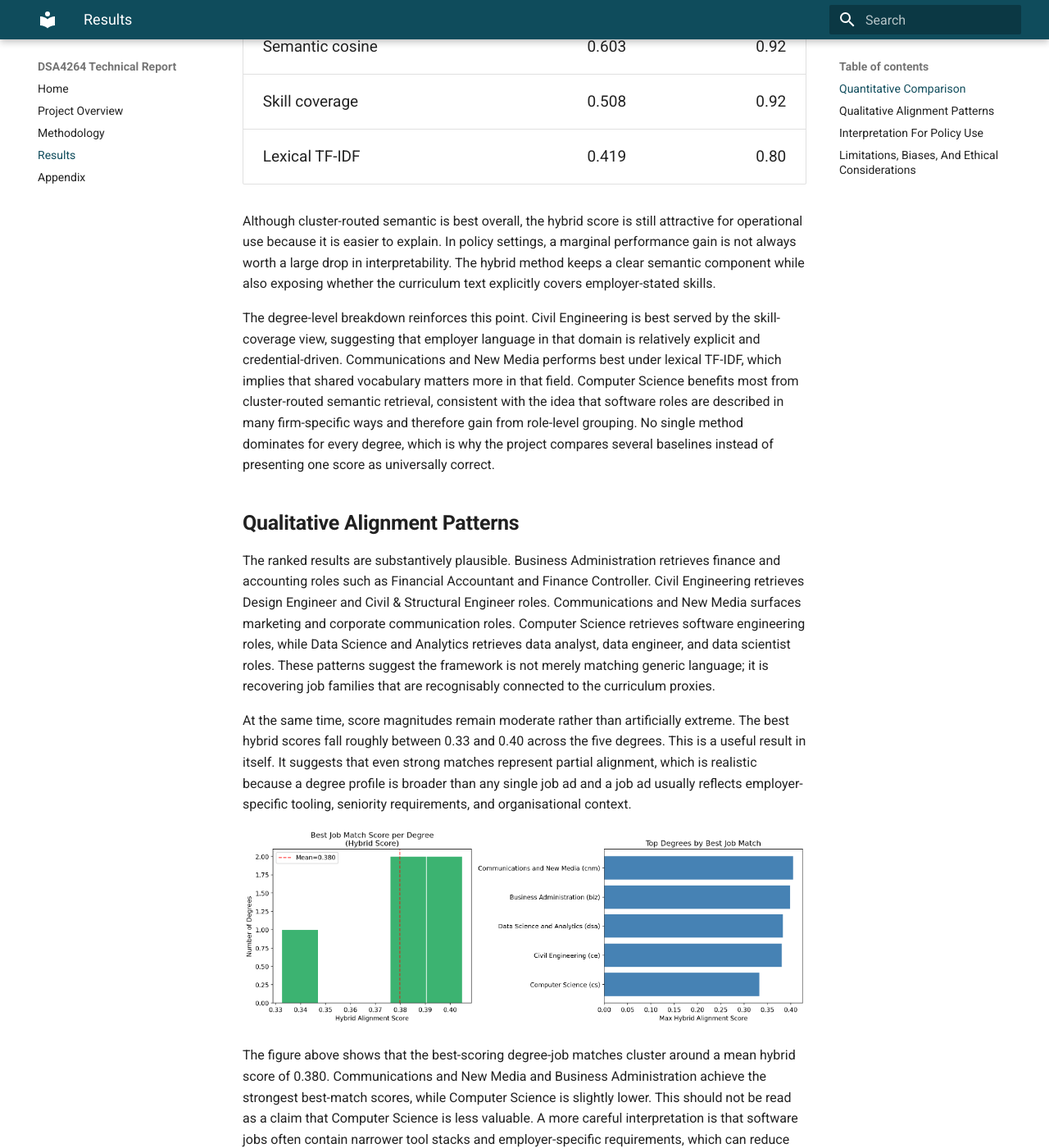
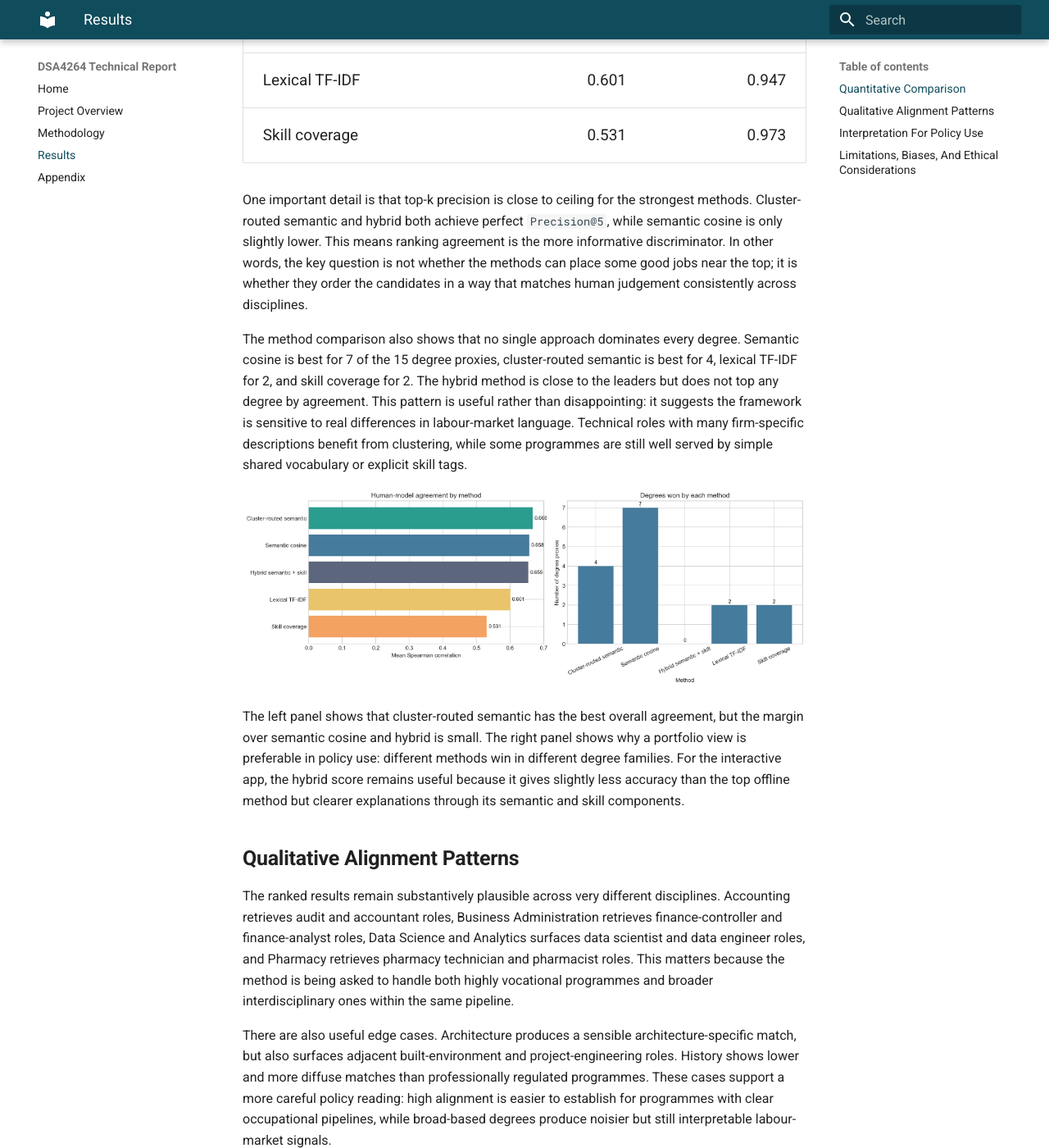
Before and after one commit to marcussyeo/DSA4264-Text-Group-3, an MkDocs documentation site: the page built from docs/results.md, in a window 1280 px wide and 1400 px high, scrolled down 695 px. Shown: the whole window at 82% size. Built offline with MkDocs 1.6.1 and Material for MkDocs 9.7.7, drawn with Linux system fonts in a browser that asks for light colours; some of the changed text lies outside the part shown.

Commit message:
update report

```diff
--- a/docs/results.md
+++ b/docs/results.md
@@ -2,33 +2,36 @@
 
 ## Quantitative Comparison
 
-The main finding is that richer retrieval methods outperform simple lexical matching, but the improvement is not uniform across all degrees. On the 190-pair gold set, cluster-routed semantic retrieval achieves the highest mean human-model agreement at 0.620, narrowly ahead of the hybrid semantic-plus-skill method at 0.615 and the plain semantic baseline at 0.603. Lexical TF-IDF is clearly the weakest overall method. This shows that curriculum-job alignment cannot be reduced to keyword overlap alone; semantic representation is needed to capture paraphrase, adjacent terminology, and broader role framing.
+The latest evaluation is broader and stronger than the earlier report draft. It now covers 15 degree proxies and 616 labelled degree-job pairs. On this benchmark, cluster-routed semantic retrieval achieves the best overall human-model agreement at 0.668, followed by semantic cosine at 0.658 and the hybrid semantic-plus-skill method at 0.655. Lexical TF-IDF remains the weakest overall method, but it is still competitive in some domains, which shows that domain vocabulary continues to matter even after stronger semantic models are introduced.
 
 | Method | Mean human-model agreement | Mean Precision@5 |
 | --- | ---: | ---: |
-| Cluster-routed semantic | 0.620 | 1.00 |
-| Hybrid semantic + skill | 0.615 | 1.00 |
-| Semantic cosine | 0.603 | 0.92 |
-| Skill coverage | 0.508 | 0.92 |
-| Lexical TF-IDF | 0.419 | 0.80 |
+| Cluster-routed semantic | 0.668 | 1.00 |
+| Semantic cosine | 0.658 | 0.973 |
+| Hybrid semantic + skill | 0.655 | 1.00 |
+| Lexical TF-IDF | 0.601 | 0.947 |
+| Skill coverage | 0.531 | 0.973 |
 
-Although cluster-routed semantic is best overall, the hybrid score is still attractive for operational use because it is easier to explain. In policy settings, a marginal performance gain is not always worth a large drop in interpretability. The hybrid method keeps a clear semantic component while also exposing whether the curriculum text explicitly covers employer-stated skills.
+One important detail is that top-k precision is close to ceiling for the strongest methods. Cluster-routed semantic and hybrid both achieve perfect `Precision@5`, while semantic cosine is only slightly lower. This means ranking agreement is the more informative discriminator. In other words, the key question is not whether the methods can place some good jobs near the top; it is whether they order the candidates in a way that matches human judgement consistently across disciplines.
 
-The degree-level breakdown reinforces this point. Civil Engineering is best served by the skill-coverage view, suggesting that employer language in that domain is relatively explicit and credential-driven. Communications and New Media performs best under lexical TF-IDF, which implies that shared vocabulary matters more in that field. Computer Science benefits most from cluster-routed semantic retrieval, consistent with the idea that software roles are described in many firm-specific ways and therefore gain from role-level grouping. No single method dominates for every degree, which is why the project compares several baselines instead of presenting one score as universally correct.
+The method comparison also shows that no single approach dominates every degree. Semantic cosine is best for 7 of the 15 degree proxies, cluster-routed semantic is best for 4, lexical TF-IDF for 2, and skill coverage for 2. The hybrid method is close to the leaders but does not top any degree by agreement. This pattern is useful rather than disappointing: it suggests the framework is sensitive to real differences in labour-market language. Technical roles with many firm-specific descriptions benefit from clustering, while some programmes are still well served by simple shared vocabulary or explicit skill tags.
+
+![Updated evaluation summary](assets/evaluation_summary.png)
+
+The left panel shows that cluster-routed semantic has the best overall agreement, but the margin over semantic cosine and hybrid is small. The right panel shows why a portfolio view is preferable in policy use: different methods win in different degree families. For the interactive app, the hybrid score remains useful because it gives slightly less accuracy than the top offline method but clearer explanations through its semantic and skill components.
 
 ## Qualitative Alignment Patterns
 
-The ranked results are substantively plausible. Business Administration retrieves finance and accounting roles such as Financial Accountant and Finance Controller. Civil Engineering retrieves Design Engineer and Civil & Structural Engineer roles. Communications and New Media surfaces marketing and corporate communication roles. Computer Science retrieves software engineering roles, while Data Science and Analytics retrieves data analyst, data engineer, and data scientist roles. These patterns suggest the framework is not merely matching generic language; it is recovering job families that are recognisably connected to the curriculum proxies.
+The ranked results remain substantively plausible across very different disciplines. Accounting retrieves audit and accountant roles, Business Administration retrieves finance-controller and finance-analyst roles, Data Science and Analytics surfaces data scientist and data engineer roles, and Pharmacy retrieves pharmacy technician and pharmacist roles. This matters because the method is being asked to handle both highly vocational programmes and broader interdisciplinary ones within the same pipeline.
 
-At the same time, score magnitudes remain moderate rather than artificially extreme. The best hybrid scores fall roughly between 0.33 and 0.40 across the five degrees. This is a useful result in itself. It suggests that even strong matches represent partial alignment, which is realistic because a degree profile is broader than any single job ad and a job ad usually reflects employer-specific tooling, seniority requirements, and organisational context.
+There are also useful edge cases. Architecture produces a sensible architecture-specific match, but also surfaces adjacent built-environment and project-engineering roles. History shows lower and more diffuse matches than professionally regulated programmes. These cases support a more careful policy reading: high alignment is easier to establish for programmes with clear occupational pipelines, while broad-based degrees produce noisier but still interpretable labour-market signals.
 
-![Best job match scores by degree](assets/degree_alignment_scores.png)
-
-The figure above shows that the best-scoring degree-job matches cluster around a mean hybrid score of 0.380. Communications and New Media and Business Administration achieve the strongest best-match scores, while Computer Science is slightly lower. This should not be read as a claim that Computer Science is less valuable. A more careful interpretation is that software jobs often contain narrower tool stacks and employer-specific requirements, which can reduce direct textual overlap even when the programme is clearly relevant.
-
-![Similarity distributions](assets/similarity_distributions.png)
-
-The cosine-similarity distributions provide a second diagnostic. The job-to-degree distribution is centred well below 0.5, which indicates that most jobs are not close matches to any one degree proxy. For policy purposes, this is desirable. If every job looked highly aligned to every degree, the framework would have little discriminatory value. Instead, the distribution suggests a usable middle ground: enough spread to distinguish stronger from weaker matches, but not so much concentration that the system simply memorises obvious keywords.
+| Degree proxy | Representative top match | Why it is useful |
+| --- | --- | --- |
+| Accounting | Audit Assistant | Strong direct occupational pipeline |
+| Architecture | Senior Architect / Assistant Project Engineer | Captures both core and adjacent built-environment roles |
+| Data Science and Analytics | Data Scientist | Reflects explicit analytics and modelling demand |
+| Pharmacy | Pharmacy Technician / Pharmacist | Shows strong alignment in a tightly regulated domain |
 
 ## Interpretation For Policy Use
 
@@ -36,6 +39,6 @@ Two conclusions follow. First, curriculum-job alignment should be reported as a
 
 ## Limitations, Biases, And Ethical Considerations
 
-Several limitations matter for responsible use. The job corpus covers only one week of postings, so short-term hiring spikes may influence apparent alignment. The degree proxies are curated rather than exhaustive, which improves control but may omit specialised electives. The gold set is an internal human-labelled proxy set rather than an external benchmark, so performance numbers should be interpreted as validation evidence, not a final claim of generalisability. There is also unavoidable platform bias: MyCareersFuture reflects the jobs posted there, not the entire labour market.
+Several limitations matter for responsible use. The job corpus still covers only one week of postings, so short-term hiring spikes may influence apparent alignment. The degree proxies are curated rather than exhaustive, which improves control but may omit specialised electives. The gold set is internal and label-imbalanced toward Relevant pairs, which helps explain the very high precision scores; the benchmark is therefore useful, but not yet definitive. There is also unavoidable platform bias: MyCareersFuture reflects the jobs posted there, not the entire labour market.
 
-There are ethical implications as well. A system like this could be misused to penalise programmes that serve broader social or intellectual goals. To avoid that, the report frames alignment as one input into curriculum review rather than a replacement for expert judgement. The scope filters also embody a policy choice: excluding internships, academia, and very senior leadership roles keeps the comparison focused, but different policy questions may require different inclusion rules. Future work should therefore add time-series monitoring, broader university coverage, and a larger independently annotated evaluation set.
+There are ethical implications as well. A system like this could be misused to penalise programmes that serve broader social or intellectual goals. To avoid that, the report frames alignment as one input into curriculum review rather than a replacement for expert judgement. The scope filters also embody a policy choice: excluding internships, academia, and very senior leadership roles keeps the comparison focused, but different policy questions may require different inclusion rules. Future work should add time-series monitoring, broader university coverage, and a larger independently annotated benchmark.
```
Also changed, not shown: docs/index.md (+1 -1 lines), docs/methodology.md (+2 -10 lines), docs/project-overview.md (+1 -1 lines), docs/assets/evaluation_summary.png (added).
